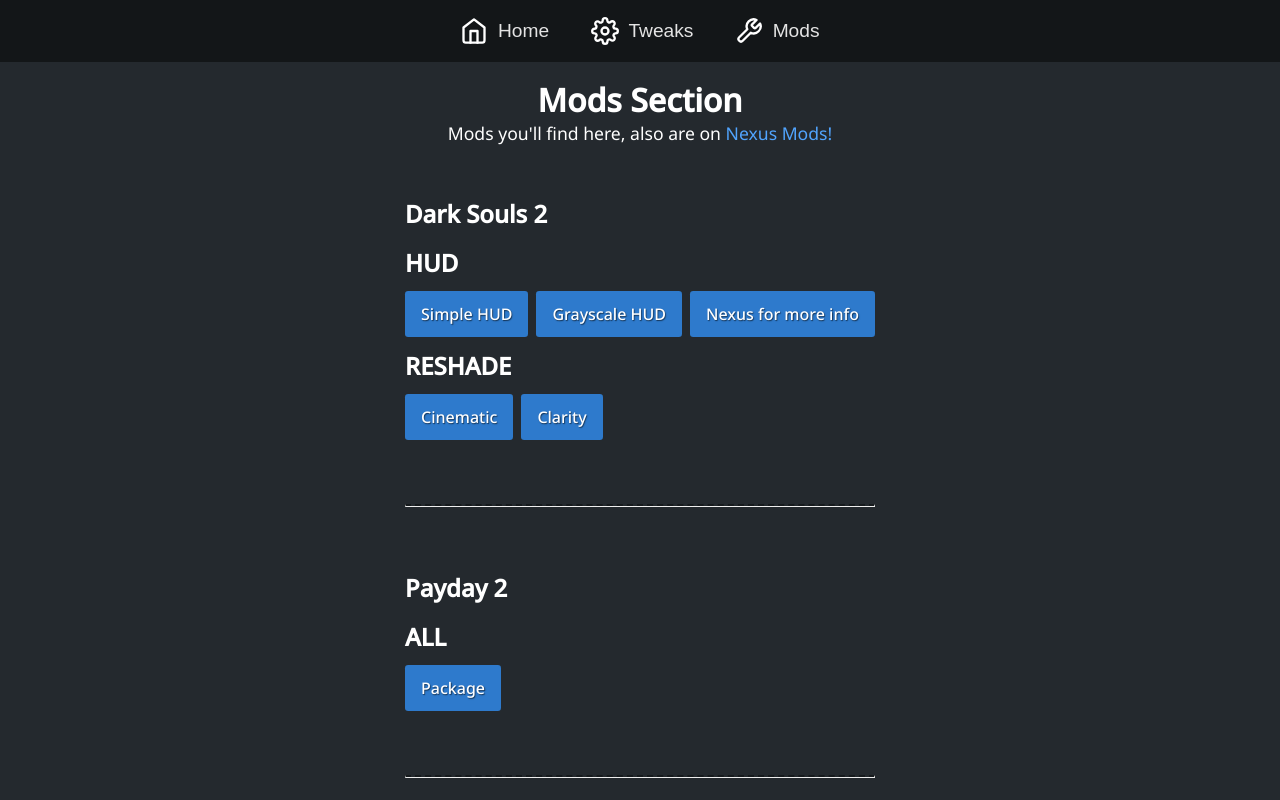
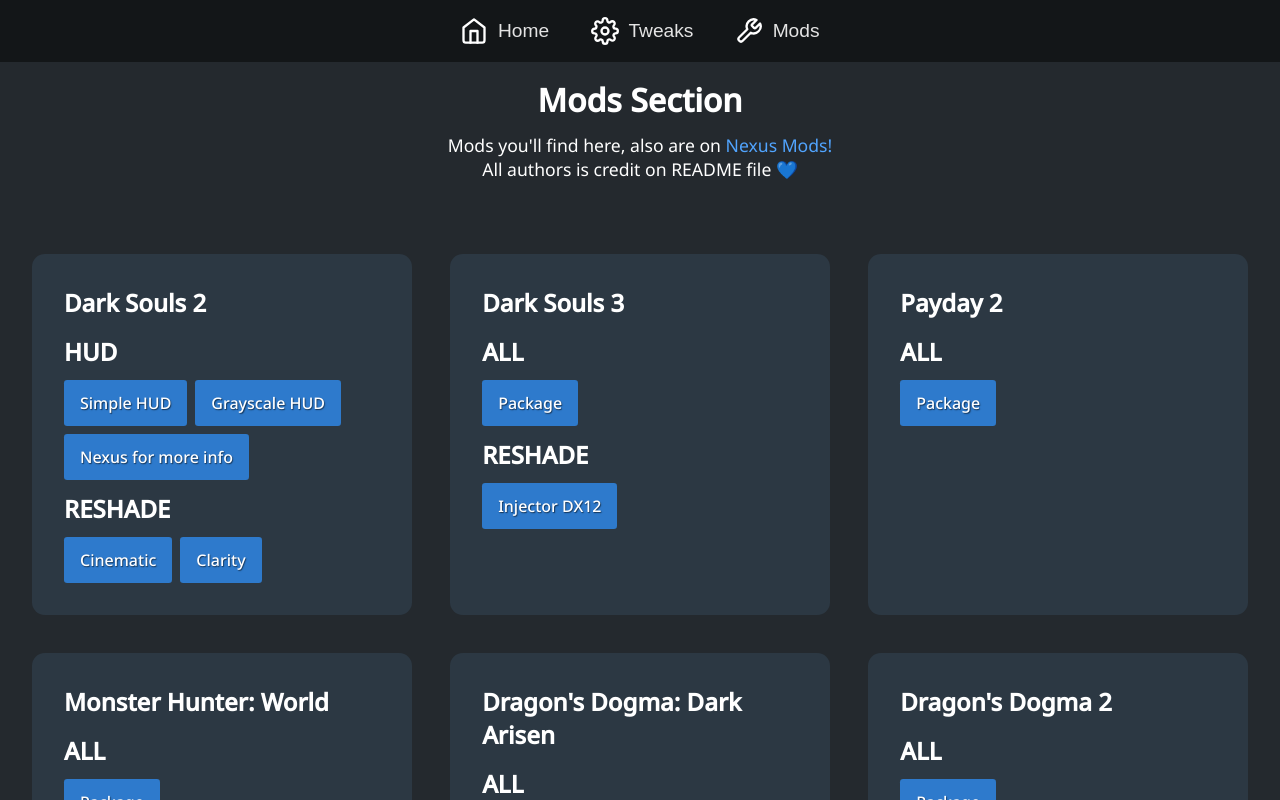
Before and after one commit to Ishidawg/GameContentPage, a plain HTML site: page index.html in a window 1280 px wide. Both pictures are taken after a click on the button "Mods". Shown: the top 800 px of the page. Drawn offline with Linux system fonts and the light colour scheme.

Commit message:
Script and css
Put home content in a const variable. Use grid layout to display mods.

OBS: link not work FOR NOW

```diff
--- a/script.js
+++ b/script.js
@@ -4,8 +4,7 @@ const home = document.getElementById("home");
 const tweaks = document.getElementById("tweaks");
 const mods = document.getElementById("mods");
 
-document.addEventListener("DOMContentLoaded", () => {
-    content.innerHTML = `
+const homeAndLoad = `
         <!DOCTYPE html>
         <html lang="en">
         <head>
@@ -37,43 +36,14 @@ document.addEventListener("DOMContentLoaded", () => {
             </main>
         </body>
         </html>
-    `;
+`;
+
+document.addEventListener("DOMContentLoaded", () => {
+    content.innerHTML = homeAndLoad;
 });
 
 home.addEventListener("click", () => {
-    content.innerHTML = `
-        <!DOCTYPE html>
-        <html lang="en">
-        <head>
-            <meta charset="UTF-8">
-            <meta name="viewport" content="width=device-width, initial-scale=1.0">
-            <link rel="stylesheet" href="./style/script.css">
-        </head>
-        <body>
-            <main class="home-container">
-                <article class="home-text-box">
-                    <h1>Ishidaw Vault</h1>
-                    <p>
-                        <strong>This site have two porpuse:</strong> Learn web dev and share my stuff.</br>
-                        Feel free to use it!</br>
-                        Help if you can on <a href="https://github.com/Ishidawg/GameContentPage" class="link">Github!</a>
-                    </p>
-                </article>
-                <section class="home-icons">
-                    <a href="https://www.youtube.com/@ishidaw" target="_blank">
-                        <img src="./image/youtube.svg" alt="Youtube" class="youtube">
-                    </a>
-                    <a href="https://www.twitch.tv/ishidaw" target="_blank">
-                        <img src="./image/twitch.svg" alt="Twitch" class="twitch">
-                    </a>
-                    <a href="https://github.com/Ishidawg" target="_blank">
-                        <img src="./image/github.svg" alt="Github" class="github">
-                    </a>
-                </section>
-            </main>
-        </body>
-        </html>
-    `;
+    content.innerHTML = homeAndLoad;
 });
 
 tweaks.addEventListener("click", () => {
@@ -95,6 +65,9 @@ mods.addEventListener("click", () => {
                     <h1>Mods Section</h1>
                     <p>
                         Mods you'll find here, also are on <a href="https://www.nexusmods.com/" class="link" target="_blank">Nexus Mods!</a></br>
+                    </p>
+                    <p>
+                        All authors is credit on README file 💙
                     </p>
                 </article>
                 <section class="mods-section">
@@ -124,7 +97,24 @@ mods.addEventListener("click", () => {
                             </div>
                         </div>
                     </div>
-                    <hr class="mods-line"></hr>
+                    <div class="mods-div">
+                        <h2>Dark Souls 3</h2>
+                        <div class="mods-content">
+                            <h2>ALL</h2>
+                            <div class="mods-links">
+                                <a href="https://drive.google.com/file/d/1ATnylHOLFCVbaYPn_MCwE00Fj1OcVJDV/view?usp=share_link" target="_blank">
+                                    Package
+                                </a>
+                            </div>
+                            <h2>RESHADE</h2>
+                            <div class="mods-links">
+                                <a href="https://drive.google.com/file/d/1v0p8omwWJldHDu_8w_msA9X-Lra__YiJ/view?usp=share_link" target="_blank">
+                                    Injector DX12
+                                </a>
+                            </div>
+                        </div>
+                    </div>
+                    <!-- <hr class="mods-line"></hr> -->
                     <div class="mods-div">
                         <h2>Payday 2</h2>
                         <div class="mods-content">
@@ -136,9 +126,60 @@ mods.addEventListener("click", () => {
                             </div>
                         </div>
                     </div>
-                    <hr class="mods-line"></hr>
+                    <!-- <hr class="mods-line"></hr> -->
                     <div class="mods-div">
                         <h2>Monster Hunter: World</h2>
+                        <div class="mods-content">
+                            <h2>ALL</h2>
+                            <div class="mods-links">
+                                <a href="https://drive.google.com/file/d/1ATnylHOLFCVbaYPn_MCwE00Fj1OcVJDV/view?usp=share_link" target="_blank">
+                                    Package
+                                </a>
+                            </div>
+                            <h2>RESHADE</h2>
+                            <div class="mods-links">
+                                <a href="https://drive.google.com/file/d/1v0p8omwWJldHDu_8w_msA9X-Lra__YiJ/view?usp=share_link" target="_blank">
+                                    Injector DX12
+                                </a>
+                            </div>
+                        </div>
+                    </div>
+                    <div class="mods-div">
+                        <h2>Dragon's Dogma: Dark Arisen</h2>
+                        <div class="mods-content">
+                            <h2>ALL</h2>
+                            <div class="mods-links">
+                                <a href="https://drive.google.com/file/d/1ATnylHOLFCVbaYPn_MCwE00Fj1OcVJDV/view?usp=share_link" target="_blank">
+                                    Package
+                                </a>
+                            </div>
+                            <h2>RESHADE</h2>
+                            <div class="mods-links">
+                                <a href="https://drive.google.com/file/d/1v0p8omwWJldHDu_8w_msA9X-Lra__YiJ/view?usp=share_link" target="_blank">
+                                    Injector DX12
+                                </a>
+                            </div>
+                        </div>
+                    </div>
+                    <div class="mods-div">
+                        <h2>Dragon's Dogma 2</h2>
+                        <div class="mods-content">
+                            <h2>ALL</h2>
+                            <div class="mods-links">
+                                <a href="https://drive.google.com/file/d/1ATnylHOLFCVbaYPn_MCwE00Fj1OcVJDV/view?usp=share_link" target="_blank">
+                                    Package
+                                </a>
+                            </div>
+                            <h2>RESHADE</h2>
+                            <div class="mods-links">
+                                <a href="https://drive.google.com/file/d/1v0p8omwWJldHDu_8w_msA9X-Lra__YiJ/view?usp=share_link" target="_blank">
+                                    Injector DX12
+                                </a>
+                            </div>
+                        </div>
+                    </div>
+                    <div class="mods-div">
+                        <h2>Fallout 76</h2>
                         <div class="mods-content">
                             <h2>ALL</h2>
                             <div class="mods-links">
--- a/style/script.css
+++ b/style/script.css
@@ -1,6 +1,6 @@
 @import url("https://fonts.googleapis.com/css2?family=Noto+Sans:wght@400;500&display=swap");
 
-* {
+*, *::after, *::before {
     margin: 0;
     padding: 0;
     box-sizing: 0;
@@ -129,6 +129,8 @@ body {
 
 .mods-text-box h1 {
     font-size: 2em;
+
+    margin-bottom: 0.75rem;
 }
 
 .mods-text-box p {
@@ -136,17 +138,39 @@ body {
     line-height: 1.4em;
 }
 
-.mods-section {
+/* .mods-section {
     display: flex;
     flex-direction: column;
     gap: 4em;
     padding: 0.75em;
+
+
+} */
+
+.mods-section {
+    display: grid;
+    grid-template-columns: 1fr 1fr 1fr;
+    grid-template-rows: auto;
+
+    justify-content: center;
+
+    grid-auto-columns: minmax(max-content, 2fr);
+
+    gap: 2.4em;
+    padding: 2rem;
 }
 
 .mods-div {
     display: flex;
     flex-direction: column;
     gap: 1em;
+
+    /* min-width: 20rem; */
+
+    background-color: #2c3843;
+
+    padding: 2rem;
+    border-radius: 0.8rem;
 }
 
 .mods-content {
@@ -183,20 +207,22 @@ body {
     transform: translateY(-2px);
 }
 
-.mods-line {
+/* .mods-line {
     color: transparent;
 
     border-top: 2px dashed #131618c3;
 
     text-decoration: dashed;
 
-}
+} */
 
-/* TEST */
-
-@media only screen and (max-width: 500px) {
+@media only screen and (max-width: 1268px) {
     body {
         overflow: auto;
+    }
+
+    .mods-section {
+        grid-template-columns: 1fr 1fr;
     }
 
     .mods-links {
@@ -204,3 +230,18 @@ body {
         flex-direction: column;
     }
 }
+
+@media only screen and (max-width: 700px) {
+    body {
+        overflow: auto;
+    }
+
+    .mods-section {
+        grid-template-columns: 1fr;
+    }
+
+    .mods-links {
+        display: flex;
+        flex-direction: column;
+    }
+}
--- a/style/style.css
+++ b/style/style.css
@@ -1,6 +1,6 @@
 @import url("https://fonts.googleapis.com/css2?family=Noto+Sans:wght@400;500&display=swap");
 
-* {
+*, *::after, *::before {
     margin: 0;
     padding: 0;
     box-sizing: 0;
```
